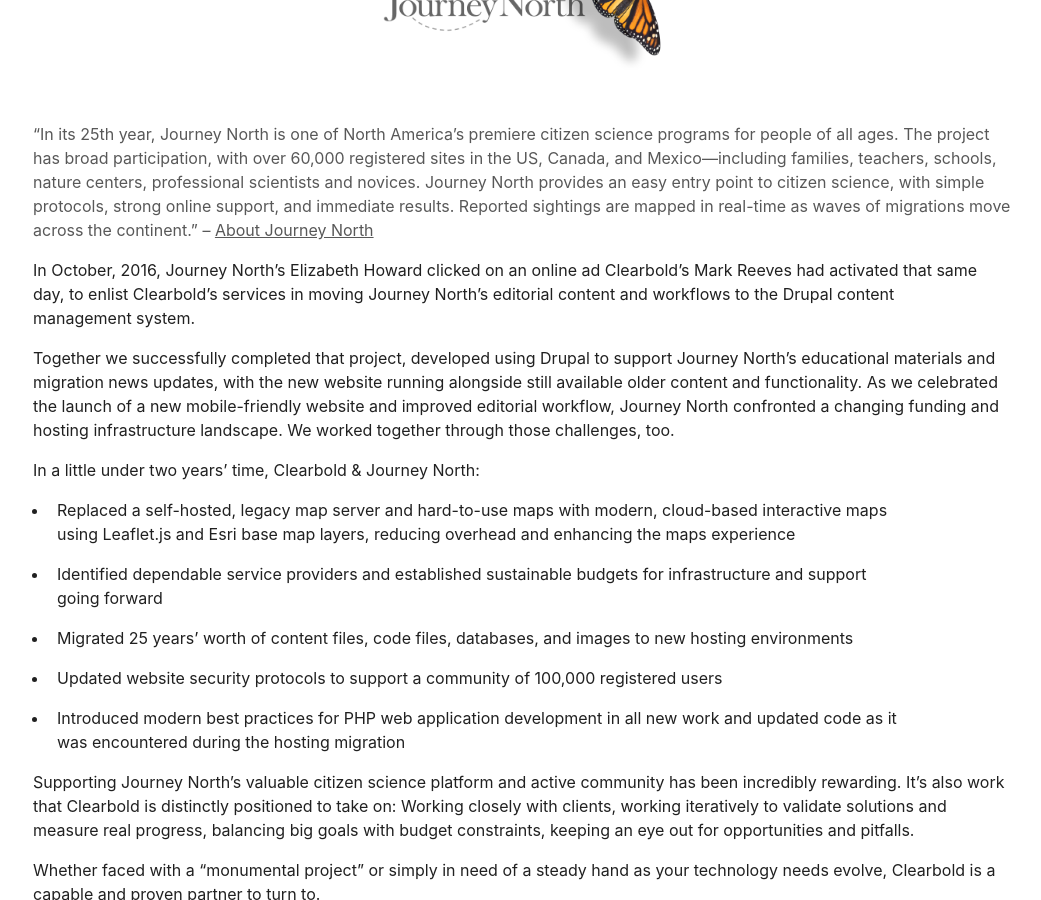
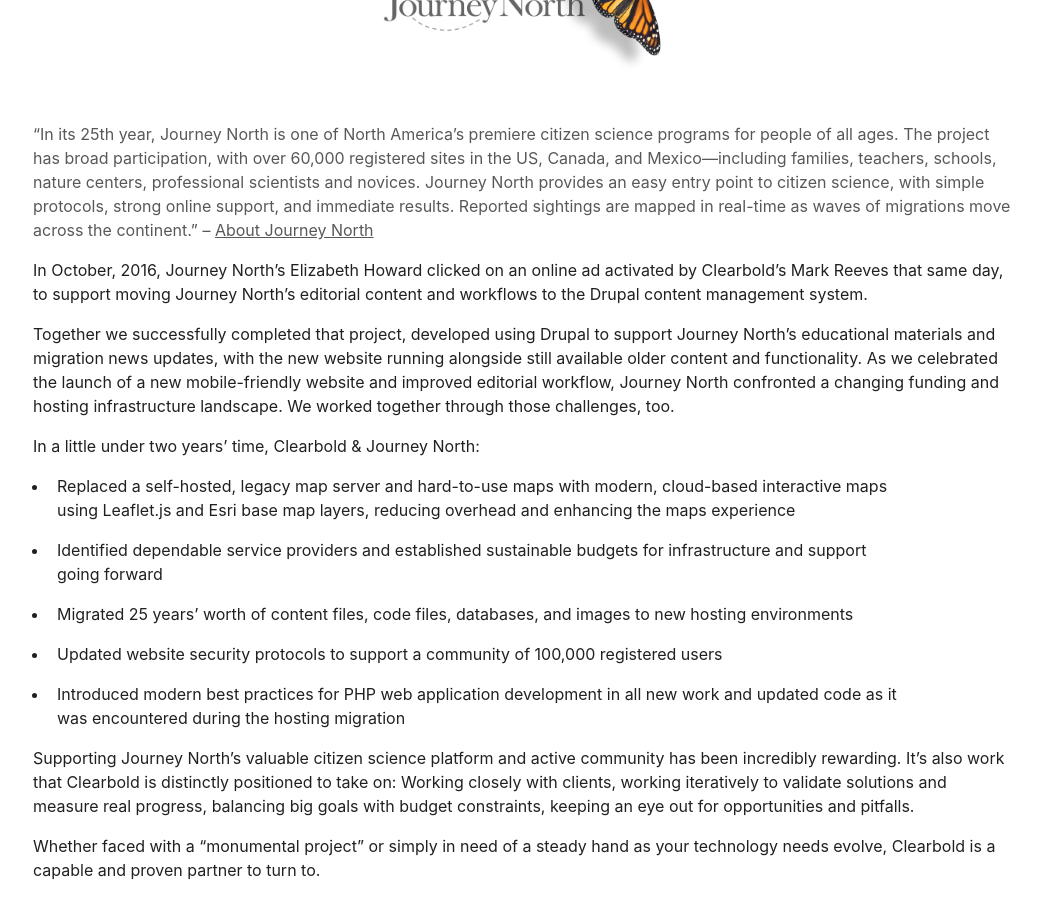
Before and after one commit to clearbold/clearbold.github.io, a Jekyll site: the page built from jn.html, in a window 1280 px wide and 900 px high, scrolled down 2008 px. Shown: the whole window, without its empty margins (117-1158 px from the left). Built offline with Jekyll 4.4.1, drawn with Linux system fonts in a browser that asks for light colours.

Commit message:
JN copy tweak

```diff
--- a/_layouts/jn.html
+++ b/_layouts/jn.html
@@ -93,7 +93,7 @@
             <img class="jn-logo" src="/ui/img/jn-logo.png" alt="Journey North logo" />{% if page.campaign == 'fpf' %}
             <p>Let&rsquo;s talk about reliable, sustainable, user-friendly web solutions.</p>{% endif %}
             <p class="about-jn">&ldquo;In its 25th year, Journey North is one of North America&rsquo;s premiere citizen science programs for people of all ages. The project has broad participation, with over 60,000 registered sites in the US, Canada, and Mexico&mdash;including families, teachers, schools, nature centers, professional scientists and novices. Journey North provides an easy entry point to citizen science, with simple protocols, strong online support, and immediate results. Reported sightings are mapped in real-time as waves of migrations move across the continent.&rdquo; &ndash;&nbsp;<a href="https://journeynorth.org/about">About Journey&nbsp;North</a></p>
-            <p>In October, 2016, Journey North&rsquo;s Elizabeth Howard clicked on an online ad Clearbold&rsquo;s Mark Reeves had activated that same day, to enlist Clearbold&rsquo;s services in moving Journey North&rsquo;s editorial content and workflows to the Drupal content management&nbsp;system.</p>
+            <p>In October, 2016, Journey North&rsquo;s Elizabeth Howard clicked on an online ad activated by Clearbold&rsquo;s Mark Reeves that same day, to support moving Journey North&rsquo;s editorial content and workflows to the Drupal content management&nbsp;system.</p>
             <p>Together we successfully completed that project, developed using Drupal to support Journey North&rsquo;s educational materials and migration news updates, with the new website running alongside still available older content and functionality. As we celebrated the launch of a new mobile-friendly website and improved editorial workflow, Journey North confronted a changing funding and hosting infrastructure landscape. We worked together through those challenges,&nbsp;too.</p>
             <p>In a little under two years&rsquo; time, Clearbold &amp; Journey&nbsp;North:</p>
             <ul>
```
